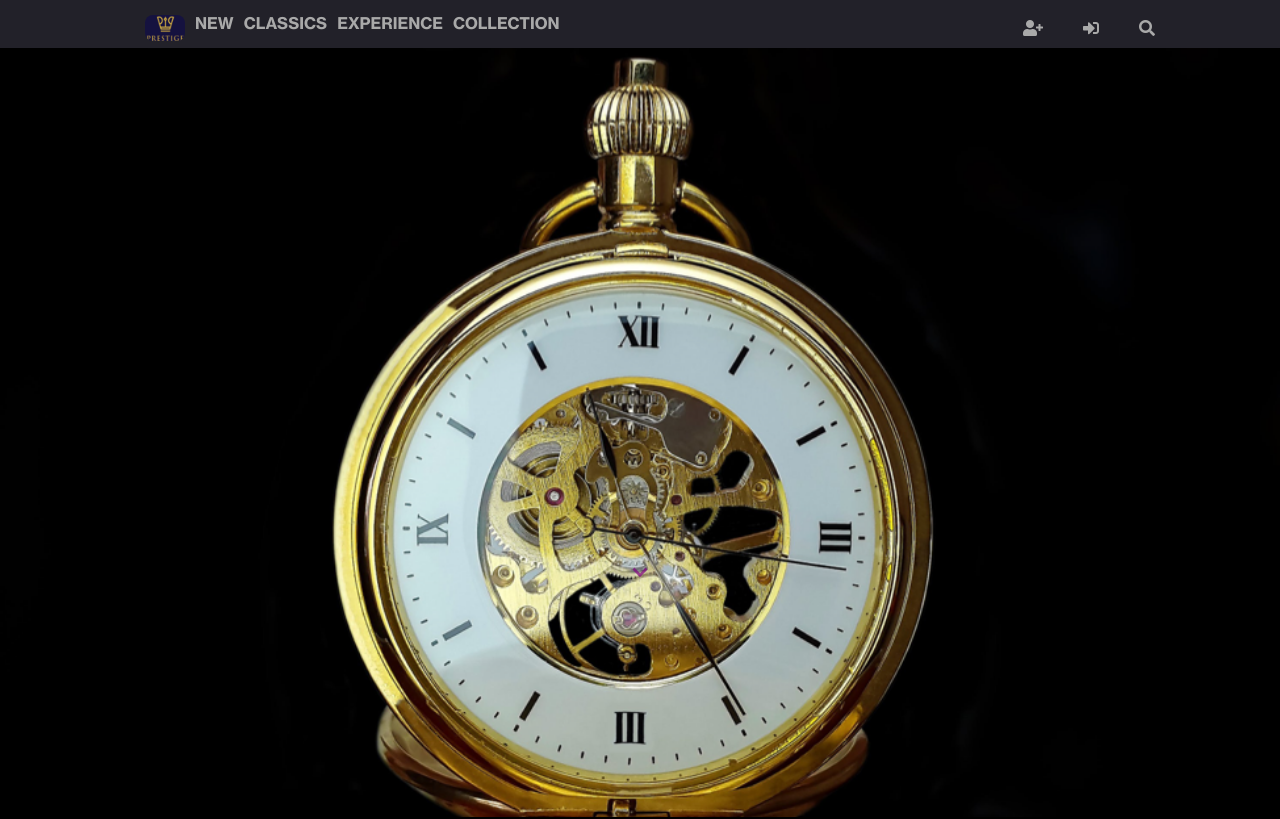
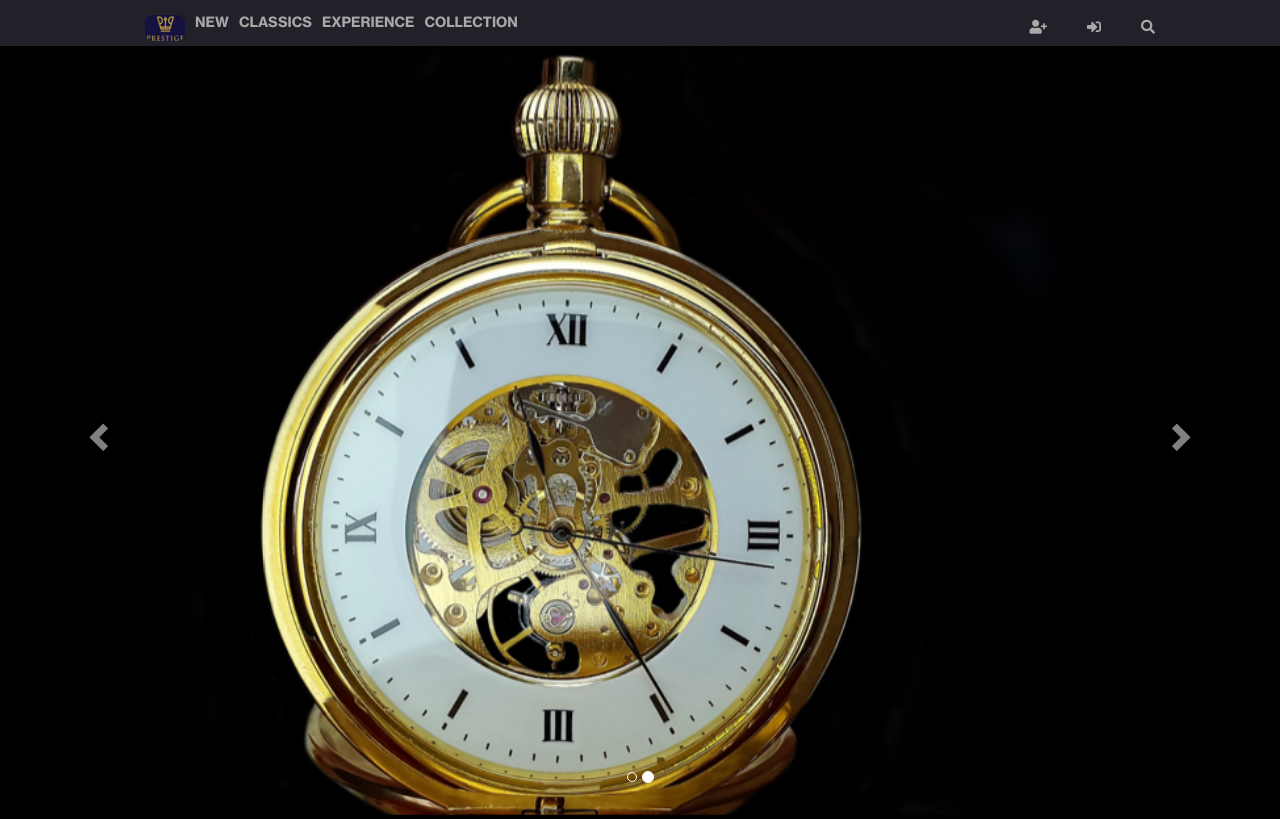
Before and after one commit to urielromero/timepieces, a plain HTML site: page index.html in a window 1280 px wide. Shown: the top 819 px of the page. Drawn offline with nearby package versions, Linux system fonts and the light colour scheme.

Commit message:
added carousel

```diff
--- a/index.html
+++ b/index.html
@@ -6,17 +6,20 @@
 <head>
 
     <title>Timepiece</title>
-    <link rel="stylesheet" href="style.css">
+
+
     <link rel="stylesheet" type="text/css" href="css/all.min.css">
 
+    <link rel="stylesheet" href="https://maxcdn.bootstrapcdn.com/bootstrap/3.4.1/css/bootstrap.min.css">
+
+    <link rel="stylesheet" href="style.css">
+    <script src="https://ajax.googleapis.com/ajax/libs/jquery/3.4.1/jquery.min.js"></script>
+    <script src="https://maxcdn.bootstrapcdn.com/bootstrap/3.4.1/js/bootstrap.min.js"></script>
 
 </head>
 
-<!--<body style="background: url(watch-back.png) no-repeat; background-size: 100%; ">-->
-    <body>
 
-
-
+<body>
     <nav>
         <ul class="topnav" id="dropDownClick">
 
@@ -37,17 +40,48 @@
         </ul>
     </nav>
 
-        <div>
-     <img src="watch-back.png" class="background-watch">
+<!--        indicators -->
+<div class="container">
+        <div id="myCarousel" class="carousel slide" data-ride="carousel">
+            <ol class="carousel-indicators">
+                <li data-target="#myCarousel" data-slide-to="0" class="active"></li>
+                <li data-target="#myCarousel" data-slide-to="1"></li>
+            </ol>
+
+<!--        slide wrappers -->
+    <div class="carousel-inner">
+        <div class="item active">
+            <img src="watch-back.png" alt="Pocket Watch" style="width: 100%;">
         </div>
 
+        <div class="item">
+            <img src="pocket%20watch.png" alt="Back Pocket Watch" style="width: 100%;">
+        </div>
 
+    </div>
+
+<!--    left & wright controls-->
+    <a class="left carousel-control" href="#myCarousel" data-slide="prev">
+        <span class="glyphicon glyphicon-chevron-left"></span>
+        <span class="sr-only">Previous</span>
+    </a>
+
+    <a class="right carousel-control" href="#myCarousel" data-slide="next">
+        <span class="glyphicon glyphicon-chevron-right"></span>
+        <span class="sr-only">Next</span>
+    </a>
+    </div>
+</div>
+
+
+<!--
     <div height="821" class="arrow">
         <span name="moveBottom" class="sc-AxgMl ewSVXJ">    <svg aria-labelledby="" height="15"              width="15" viewBox="0 0 15 15"                  xmlns="http://www.w3.org/2000/svg"              role="img">
             <path d="m15 5.41-7.5 7.91-7.5-7.91 1.95-1.95 5.55 5.83 5.55-5.83z" id="moveBottom"></path>
            </svg>
         </span>
     </div>
+-->
 
 
 
@@ -191,12 +225,6 @@
 
             }
         </script>
-
-
 </body>
 
-
-
-
-
 </html>
--- a/style.css
+++ b/style.css
@@ -13,6 +13,7 @@ body
     line-height: 1;
     margin: 0;
     background-color: black;
+
 }
 
 article p{
```
Also changed, not shown: pocket watch.png (added).
